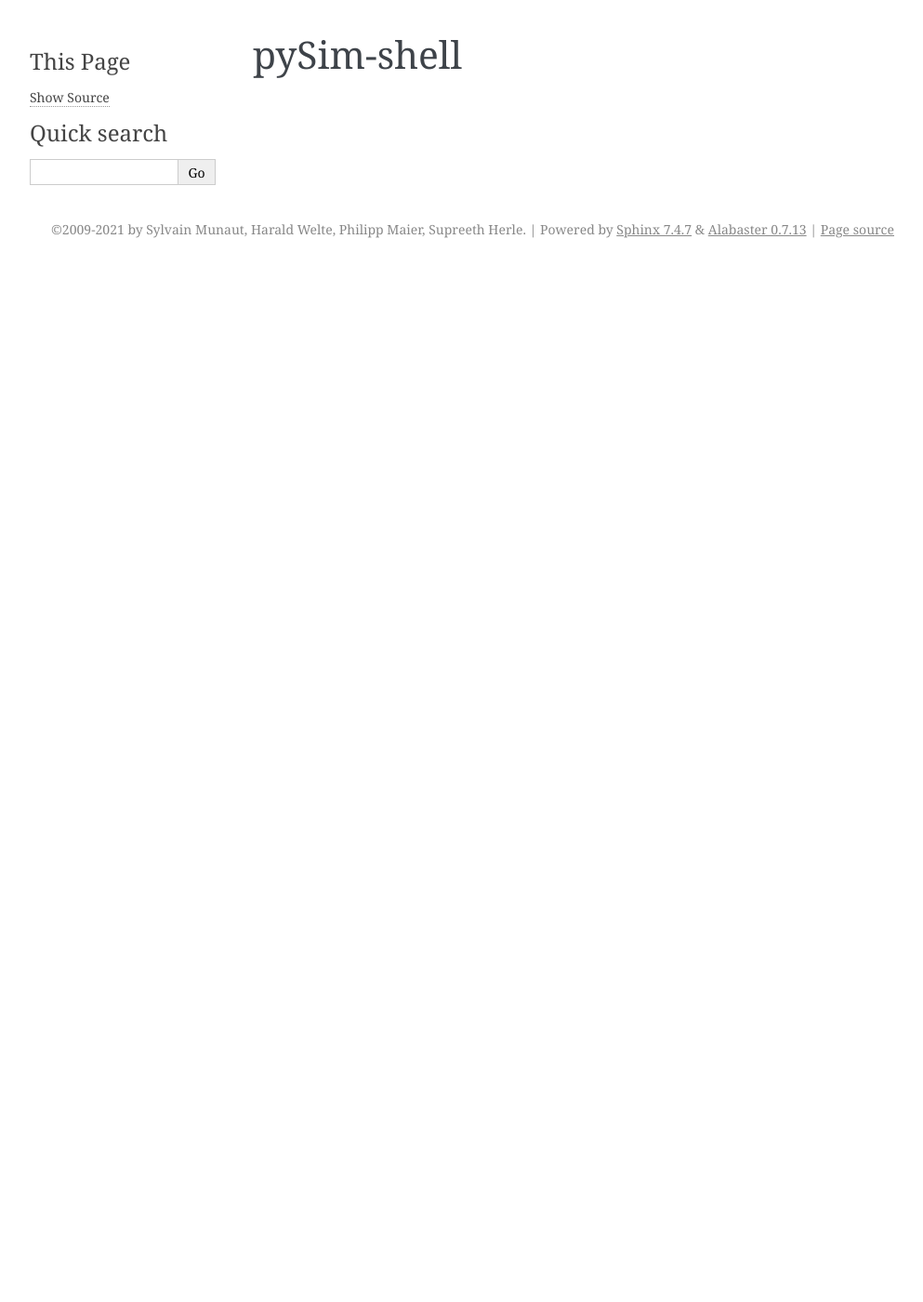
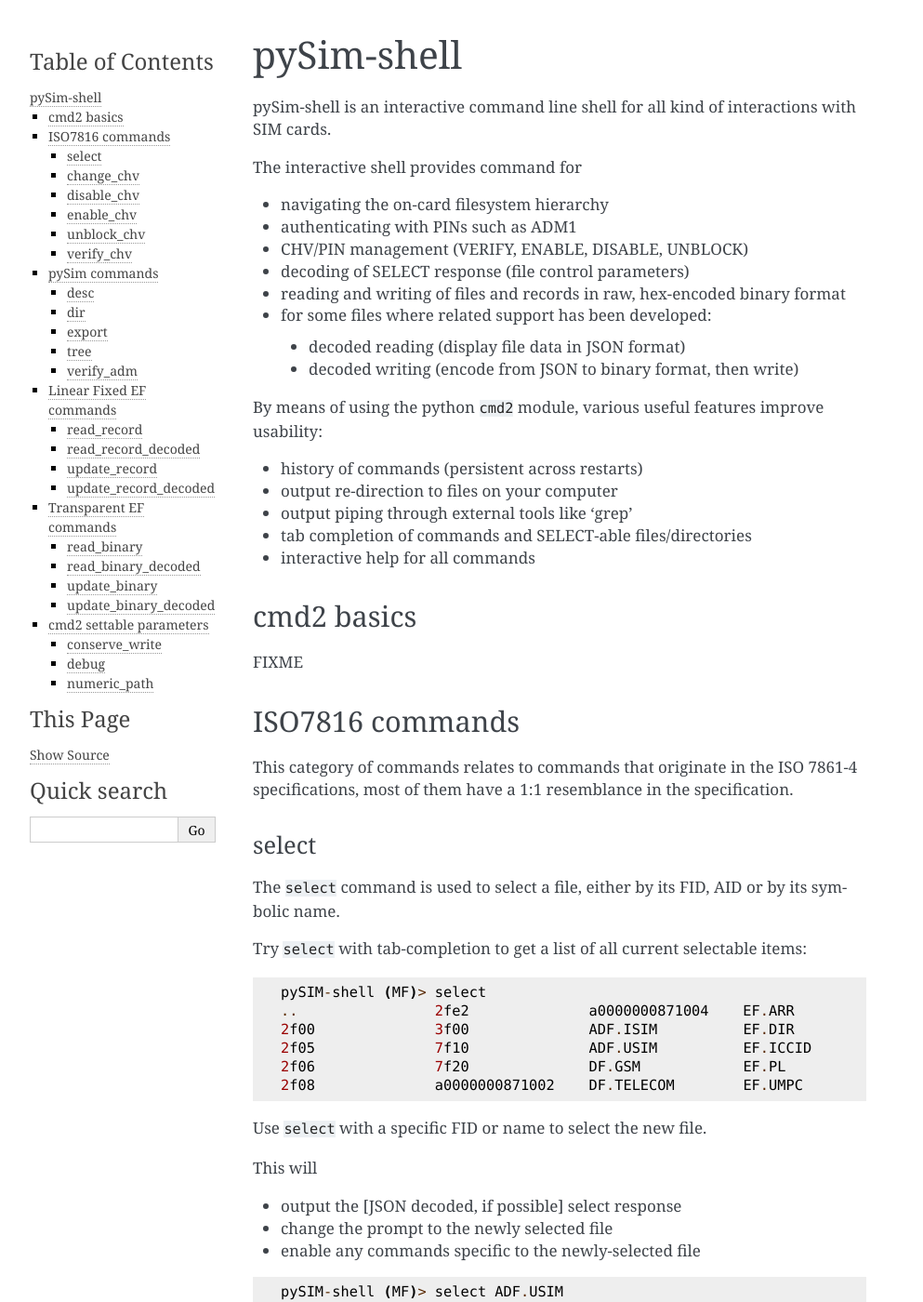
Before and after one commit to osmocom/pysim, a Sphinx documentation site: the page built from docs/shell.rst, in a window 1280 px wide and 1400 px high. Shown: the whole window at 93% size, without its empty margins (148-1141 px from the left). Built offline with Sphinx 7.4.7, drawn with Linux system fonts in a browser that asks for light colours; some of the changed text lies outside the part shown.

Commit message:
docs: Initial documentation for pySim-shell
Many bits and pieces are still missing, but it's better than nothing...

Change-Id: I19fd56aed251d064f3e5d37ffad39c1e3e39989e

```diff
--- a/docs/shell.rst
+++ b/docs/shell.rst
@@ -1,2 +1,229 @@
 pySim-shell
 ===========
+
+pySim-shell is an interactive command line shell for all kind of interactions with SIM cards.
+
+The interactive shell provides command for
+
+* navigating the on-card filesystem hierarchy
+* authenticating with PINs such as ADM1
+* CHV/PIN management (VERIFY, ENABLE, DISABLE, UNBLOCK)
+* decoding of SELECT response (file control parameters)
+* reading and writing of files and records in raw, hex-encoded binary format
+* for some files where related support has been developed:
+
+ * decoded reading (display file data in JSON format)
+ * decoded writing (encode from JSON to binary format, then write)
+
+By means of using the python ``cmd2`` module, various useful features improve usability:
+
+* history of commands (persistent across restarts)
+* output re-direction to files on your computer
+* output piping through external tools like 'grep'
+* tab completion of commands and SELECT-able files/directories
+* interactive help for all commands
+
+
+cmd2 basics
+-----------
+
+FIXME
+
+
+
+ISO7816 commands
+----------------
+
+This category of commands relates to commands that originate in the ISO 7861-4 specifications,
+most of them have a 1:1 resemblance in the specification.
+
+select
+~~~~~~
+
+The ``select`` command is used to select a file, either by its FID, AID or by its symbolic name.
+
+Try ``select`` with tab-completion to get a list of all current selectable items:
+
+::
+
+  pySIM-shell (MF)> select
+  ..                2fe2              a0000000871004    EF.ARR            MF
+  2f00              3f00              ADF.ISIM          EF.DIR
+  2f05              7f10              ADF.USIM          EF.ICCID
+  2f06              7f20              DF.GSM            EF.PL
+  2f08              a0000000871002    DF.TELECOM        EF.UMPC
+
+Use ``select`` with a specific FID or name to select the new file.
+
+This will
+
+* output the [JSON decoded, if possible] select response
+* change the prompt to the newly selected file
+* enable any commands specific to the newly-selected file
+
+::
+
+  pySIM-shell (MF)> select ADF.USIM
+  {
+      "file_descriptor": {
+          "shareable": true,
+          "file_type": "df",
+          "structure": "no_info_given"
+      },
+      "df_name": "A0000000871002FFFFFFFF8907090000",
+      "proprietary_info": {
+          "uicc_characteristics": "71",
+          "available_memory": 101640
+      },
+      "life_cycle_status_int": "operational_activated",
+      "security_attrib_compact": "00",
+      "pin_status_template_do": "90017083010183018183010A83010B"
+  }
+  pySIM-shell (MF/ADF.USIM)>
+
+
+
+change_chv
+~~~~~~~~~~
+
+This command allows you to change a CHV (PIN).
+
+
+disable_chv
+~~~~~~~~~~~
+
+This command allows you to disable a CHV (PIN).
+
+enable_chv
+~~~~~~~~~~
+
+This command allows you to enable a CHV (PIN).
+
+
+unblock_chv
+~~~~~~~~~~~
+
+This command allows you to unblock a CHV (PIN) using the PUK.
+
+verify_chv
+~~~~~~~~~~
+
+This command allows you to verify a CHV (PIN), which is how the specifications call
+it if you authenticate yourself with the said CHV/PIN.
+
+
+
+pySim commands
+--------------
+
+Commands in this category are pySim specific; they do not have a 1:1 correspondence to ISO 7816
+or 3GPP commands. Mostly they will operate either only on local (in-memory) state, or execute
+a complex sequence of card-commands.
+
+desc
+~~~~
+
+Display human readable file description for the currently selected file.
+
+
+dir
+~~~
+
+::
+
+  usage: dir [-h] [--fids] [--names] [--apps] [--all]
+
+  Show a listing of files available in currently selected DF or MF
+
+  optional arguments:
+    -h, --help  show this help message and exit
+    --fids      Show file identifiers
+    --names     Show file names
+    --apps      Show applications
+    --all       Show all selectable identifiers and names
+
+
+export
+~~~~~~
+
+tree
+~~~~
+
+verify_adm
+~~~~~~~~~~
+
+
+
+Linear Fixed EF commands
+------------------------
+
+These commands become enabled only when your currently selected file is of *Linear Fixed EF* type.
+
+read_record
+~~~~~~~~~~~
+
+read_record_decoded
+~~~~~~~~~~~~~~~~~~~
+
+update_record
+~~~~~~~~~~~~~
+
+update_record_decoded
+~~~~~~~~~~~~~~~~~~~~~
+
+
+
+Transparent EF commands
+-----------------------
+
+These commands become enabled only when your currently selected file is of *Transparent EF* type.
+
+
+read_binary
+~~~~~~~~~~~
+
+read_binary_decoded
+~~~~~~~~~~~~~~~~~~~
+
+update_binary
+~~~~~~~~~~~~~
+
+update_binary_decoded
+~~~~~~~~~~~~~~~~~~~~~
+
+
+
+cmd2 settable parameters
+------------------------
+
+``cmd2`` has the concept of *settable parameters* which act a bit like environment variables in an OS-level
+shell: They can be read and set, and they will influence the behavior somehow.
+
+conserve_write
+~~~~~~~~~~~~~~
+
+If enabled, pySim will (when asked to write to a card) always first read the respective file/record and
+verify if the to-be-written value differs from the current on-card value.  If not, the write will be skipped.
+Writes will only be performed if the new value is different from the current on-card value.
+
+If disabled, pySim will always write irrespective of the current/new value.
+
+debug
+~~~~~
+
+If enabled, full python back-traces will be displayed in case of exceptions
+
+numeric_path
+~~~~~~~~~~~~
+
+Boolean variable that determines if path (e.g. in prompt) is displayed with numeric FIDs or string names.
+
+::
+
+  pySIM-shell (MF/EF.ICCID)> set numeric_path True
+  numeric_path - was: False
+  now: True
+  pySIM-shell (3f00/2fe2)> set numeric_path False
+  numeric_path - was: True
+  now: False
+  pySIM-shell (MF/EF.ICCID)> help set
```
